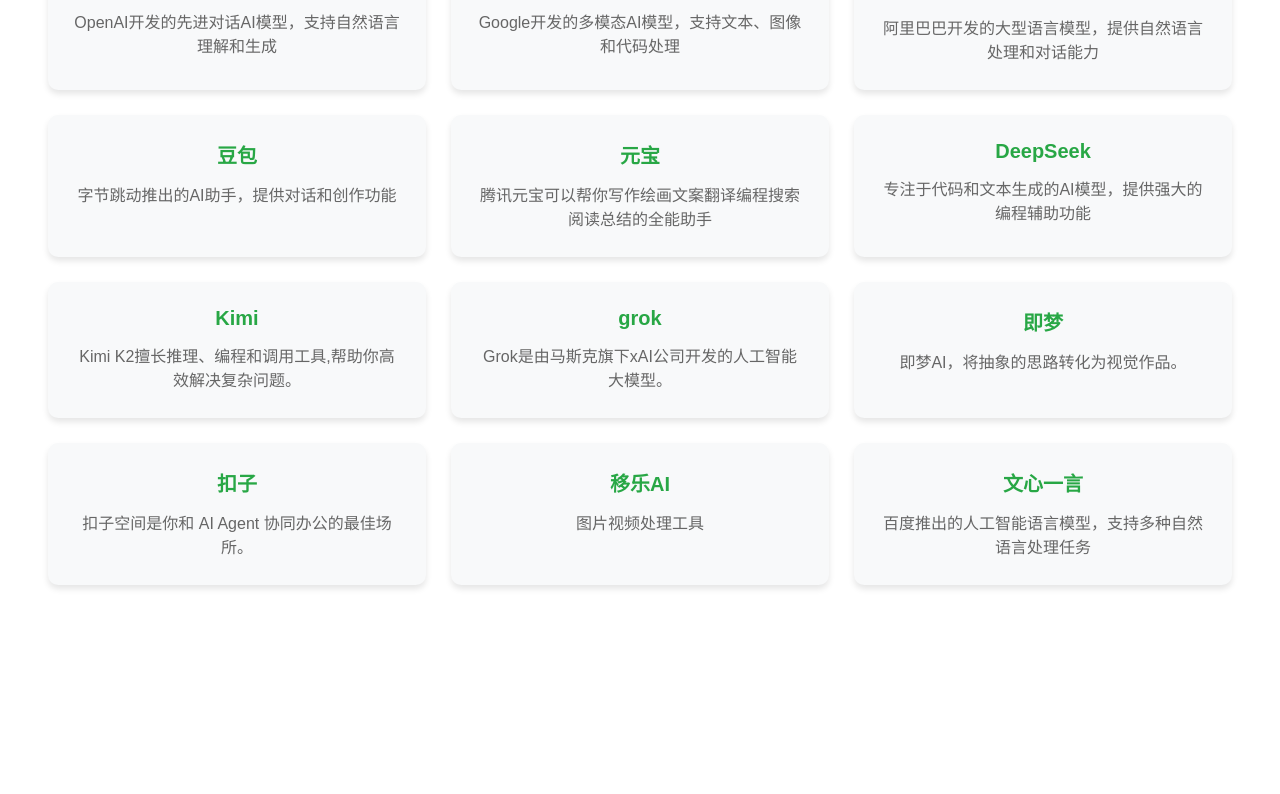
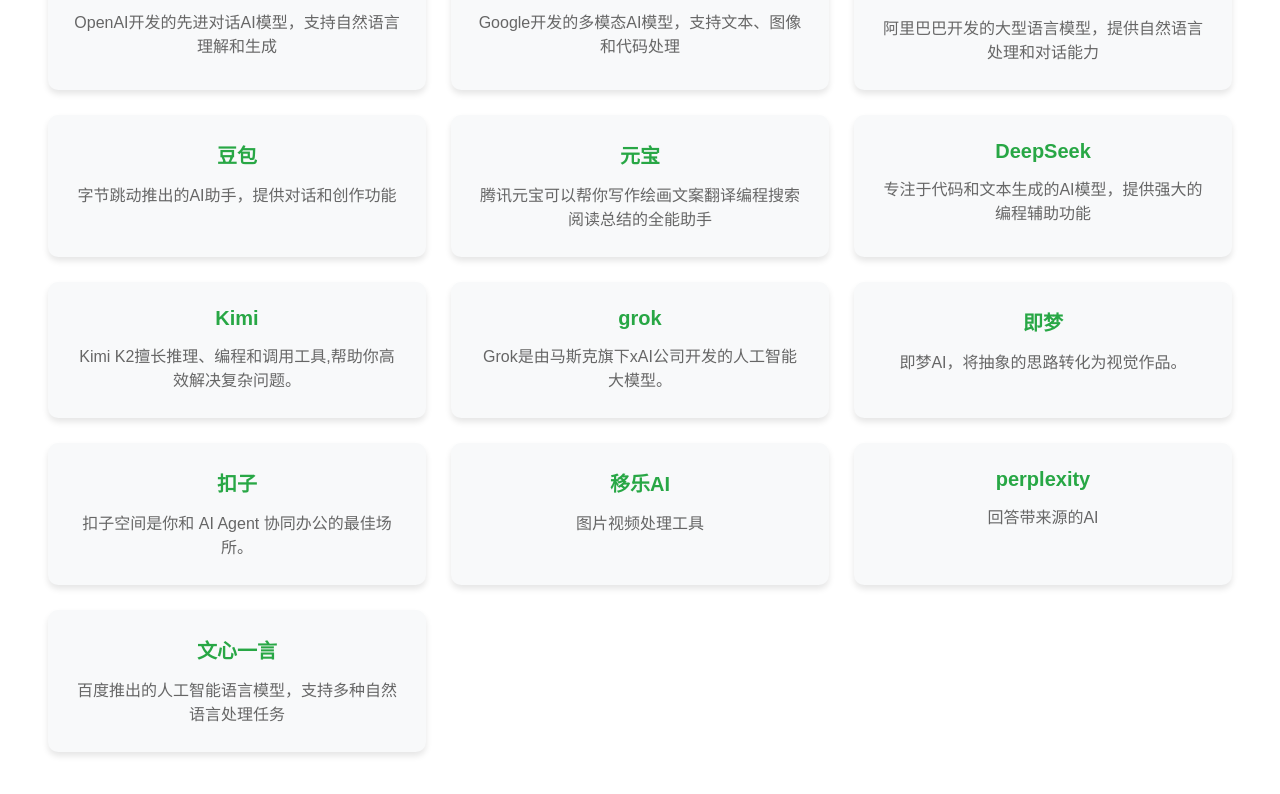
Before and after one commit to kennethfan/web-tools, a Vue app: page /web-tools/ai-navigation in a window 1280 px wide. Shown: the part 535-1329 px from the top of the page. Before the commit the page ends 1168 px from the top, so only its background shows below. Built offline with nearby package versions, Linux system fonts and the light colour scheme.

Commit message:
Add new AI tool card for Perplexity

```diff
--- a/src/views/AiNavigation.vue
+++ b/src/views/AiNavigation.vue
@@ -66,6 +66,12 @@
         <a href="https://www.yileai.cn/" target="_blank" rel="noopener noreferrer">
           <h3>移乐AI</h3>
           <p>图片视频处理工具</p>
+        </a>
+      </div>
+      <div class="ai-tool-card">
+        <a href="https://www.perplexity.ai/" target="_blank" rel="noopener noreferrer">
+          <h3>perplexity</h3>
+          <p>回答带来源的AI</p>
         </a>
       </div>
       <div class="ai-tool-card">
```
